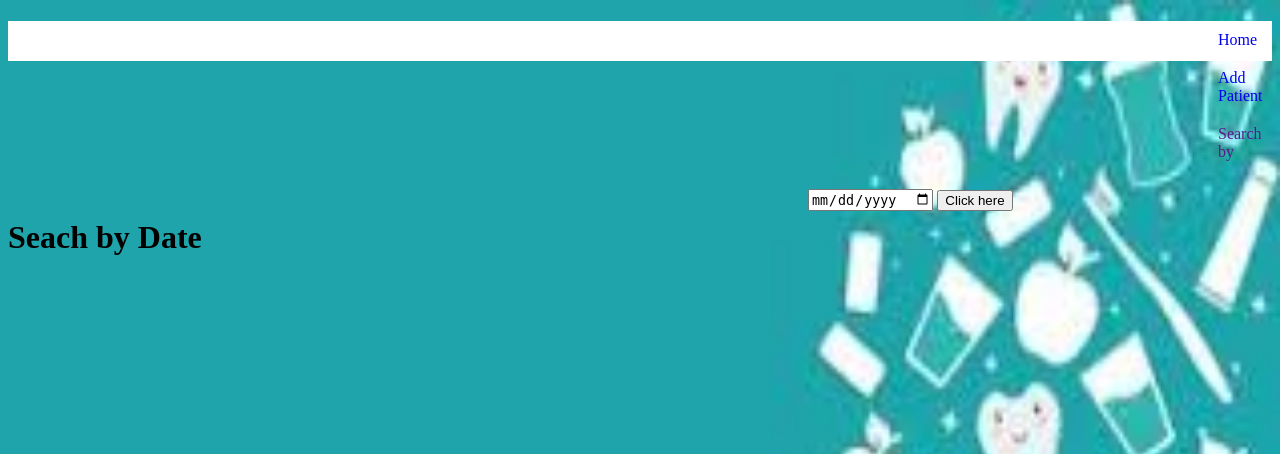
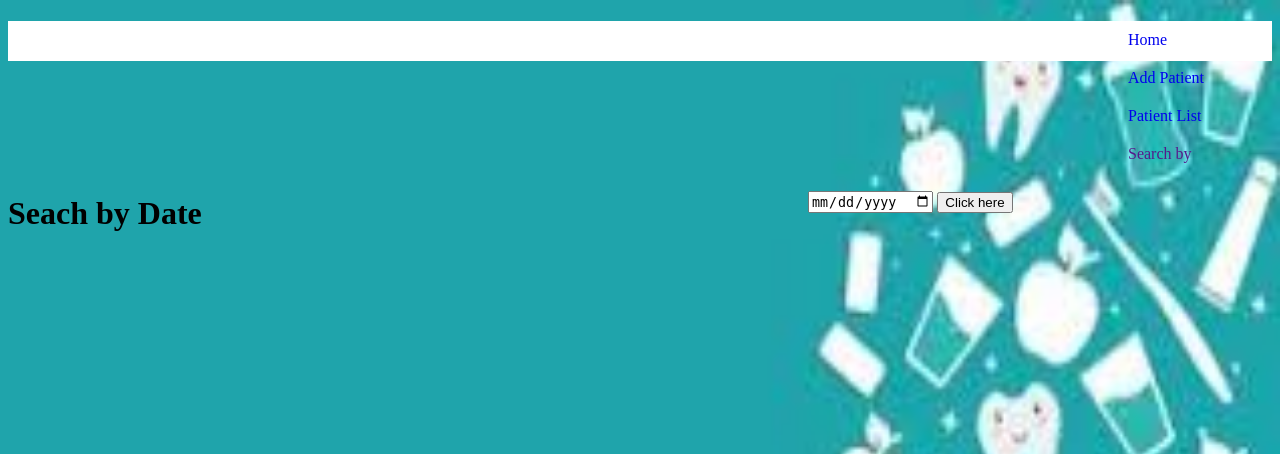
Before and after one commit to anoop139/ShriDurgaDental, a PHP site: page /Shri/SearchByDate.php in a window 1280 px wide. Shown: the top 454 px of the page. Run offline with PHP 8.4, Linux system fonts and the light colour scheme.

Commit message:
add link

```diff
--- a/SearchByDate.php
+++ b/SearchByDate.php
@@ -17,6 +17,9 @@ error_reporting(0);
             background-attachment: fixed;
             background-size: 100% 100%;
         }
+        ul{
+            padding-left:10px
+        }
         ul ul li a{
             background-color: white;
         }
@@ -26,7 +29,7 @@ error_reporting(0);
             margin-top:0px ;
         }
         #inputAra{
-            margin-top:30px;
+            margin-top:4px;
             float: left;
         }
         #dateInput{
@@ -59,11 +62,11 @@ error_reporting(0);
      <h1 style="background-color: white; margin-top: 10px;" id="deleted"></h1>
    <!-- <di> -->
     <!-- <div id///="ul" style="background-color: white; height: 40px;"> -->
-       <ul style=" padding-left:1200px; background-color: white; height: 40px;" id="ul">
+       <ul style=" padding-left:1110px; background-color: white; height: 40px;" id="ul">
         <!-- <h1>hello</h1> -->
         <li><a href="DentalHomePage.html">Home </a></li>&nbsp;
         <li><a href="PatientFom.html">Add Patient </a></li>&nbsp;
-
+        <li><a href="http://localhost:8081/Shri/PatientRecord.php">Patient List </a></li>&nbsp;
         <li><a href="">Search by</a>
         <ul style="">
             <li><a href="http://localhost:8081/Shri/SearchByName.php">Name</a></li><br>
@@ -71,8 +74,7 @@ error_reporting(0);
         </ul>
         </li>
       </ul>
-   <!-- </div> -->
-   <!-- </di> -->
+      <br><br>
 <h1 id="inputAra">Seach by Date</h1>
 <form id="dateInput" method="POST" onsubmit="return changeFomat()">
     <input type="date" name="Date0" id="date0">
```
